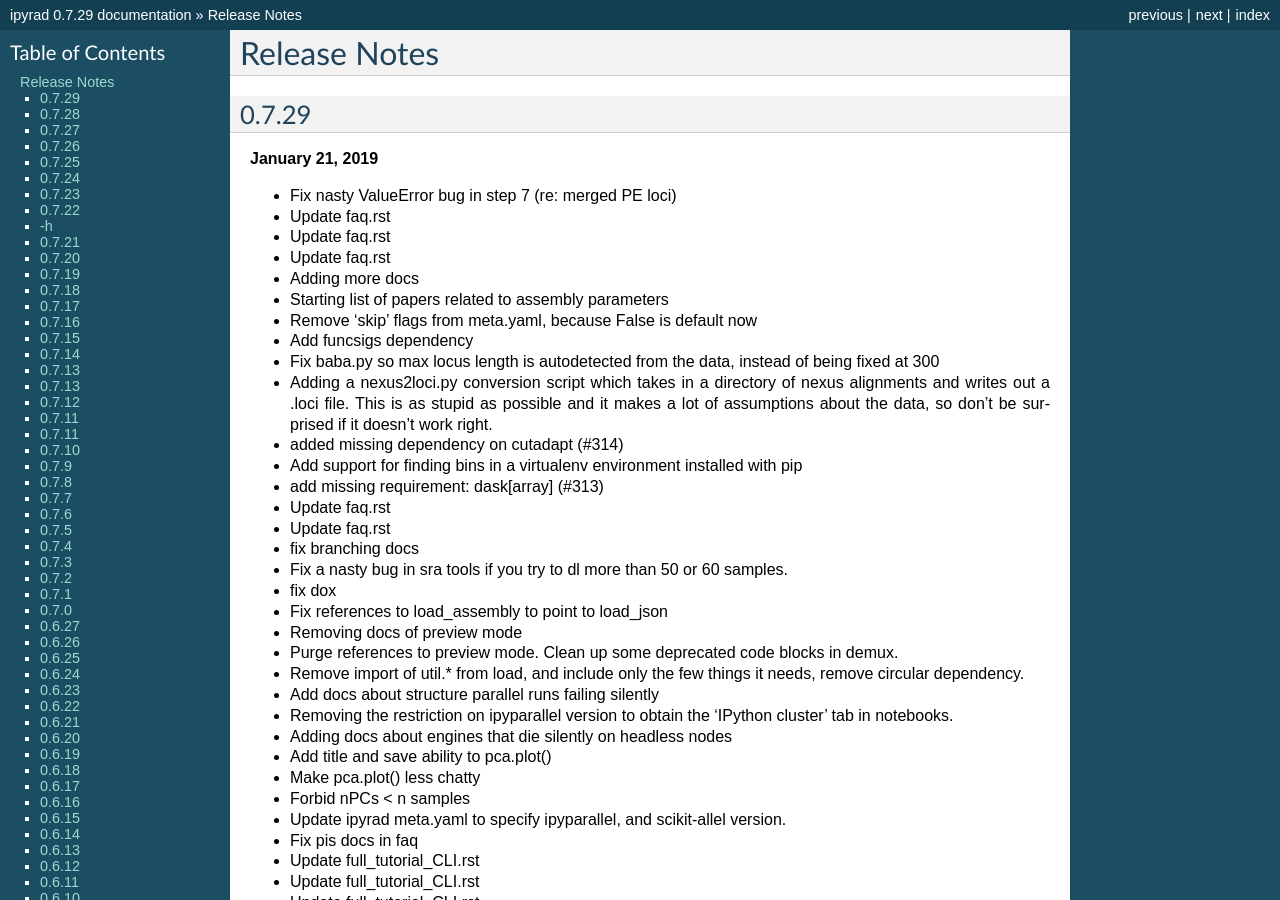
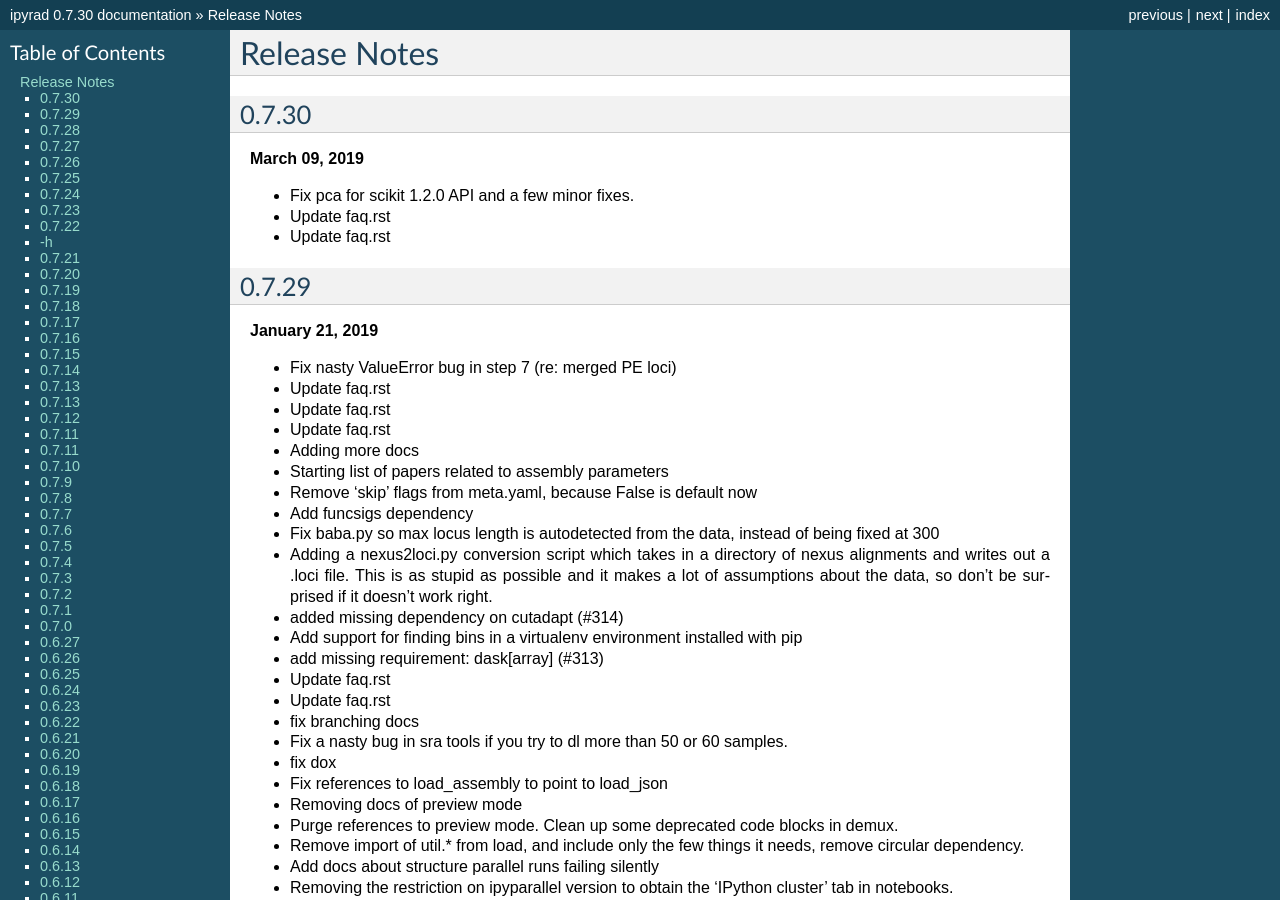
Before and after one commit to dereneaton/ipyrad, a Sphinx documentation site: the page built from docs/releasenotes.rst, in a window 1280 px wide and 900 px high. Built offline with Sphinx 7.4.7, drawn with Linux system fonts in a browser that asks for light colours; pages that are not in the unit, such as notebooks, are missing from menus; the version number is read from the project's files by our own code; some of the changed text lies outside the part shown.

Commit message:
"Updating ipyrad/__init__.py to version - 0.7.30

```diff
--- a/docs/releasenotes.rst
+++ b/docs/releasenotes.rst
@@ -4,6 +4,14 @@
 
 Release Notes
 =============
+
+0.7.30
+------
+**March 09, 2019**
+
+- Fix pca for scikit 1.2.0 API and a few minor fixes.
+- Update faq.rst
+- Update faq.rst
 
 0.7.29
 ------
--- a/ipyrad/__init__.py
+++ b/ipyrad/__init__.py
@@ -2,7 +2,7 @@
 
 
 ## dunders
-__version__ = "0.7.29"
+__version__ = "0.7.30"
 __author__ = "Deren Eaton & Isaac Overcast"
 
 ## Possible values for __loglevel__: "DEBUG"  "INFO"  "WARN"  "ERROR"
```
